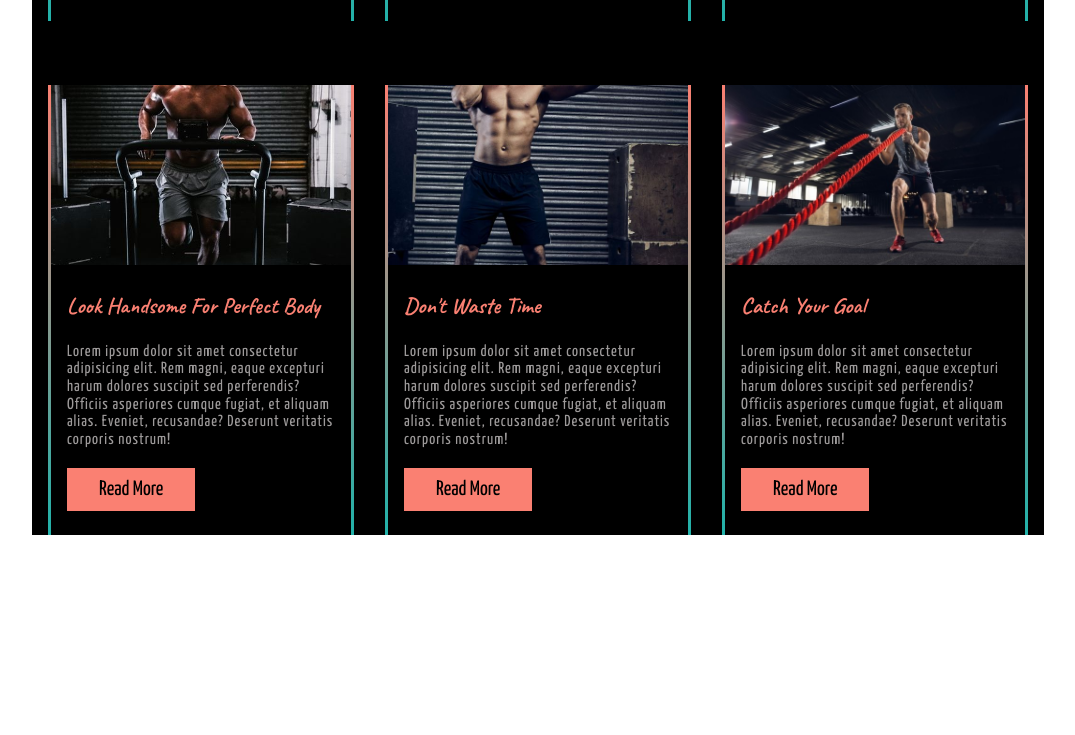
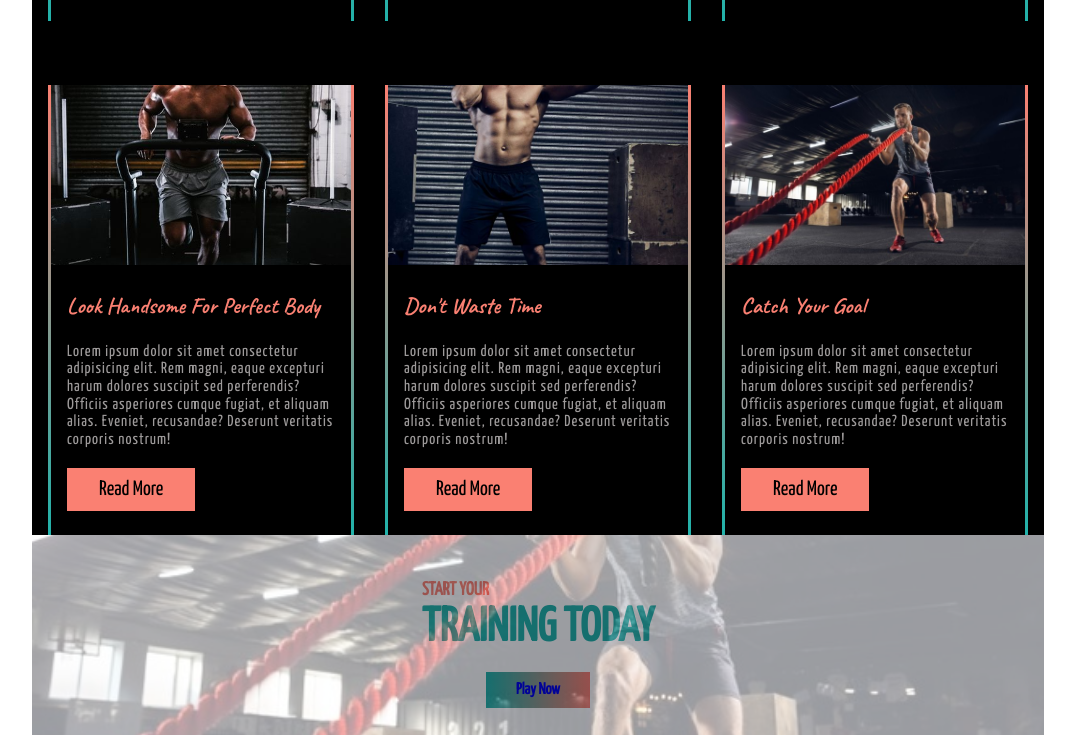
Before and after one commit to Arfan-Roky/gym-website, a plain HTML site: page index.html in a window 1280 px wide. Shown: the part 1141-1876 px from the top of the page, without its empty margins (102-1177 px from the left). Before the commit the page ends 1676 px from the top, so only its background shows below. Drawn offline with Linux system fonts and the light colour scheme.

Commit message:
training section is done

```diff
--- a/index.html
+++ b/index.html
@@ -184,7 +184,13 @@
       </div>
     </section>
 
-
+    <!-- training section -->
+    <section class="training">
+      <h3 class="trainHeading">
+        START YOUR <span class="trainSpan">TRAINING TODAY</span>
+      </h3>
+      <a href="#" class="trainBtn">Play Now</a>
+    </section>
 
 
 
--- a/style.css
+++ b/style.css
@@ -151,3 +151,51 @@ header {
 .outlineBtn:focus {
   outline-offset: -8px;
 }
+
+.training{
+  width: 80%;
+  height: 200px;
+  margin: 0 auto;
+  overflow: hidden;
+  position: relative;
+  display: flex;
+  justify-content: center;
+  align-items: center;
+  flex-direction: column;
+}
+
+.training::before{
+  content: '';
+  position: absolute;
+  top: 0;
+  left: 0;
+  bottom: 0;
+  right: 0;
+  background-image: url(images/img6.jpg);
+  background-repeat: no-repeat;
+  background-size: cover;
+  background-position: center;
+  opacity: .4;
+}
+
+.trainHeading {
+  color: salmon;
+
+}
+
+.trainSpan{
+  display: block;
+  font-size: 3rem;
+  padding-top: 5px;
+  color: lightseagreen;
+}
+
+.trainBtn{
+  text-decoration: none;
+  font-size: 1.3;
+  font-weight: 600;
+  padding: 10px 30px;
+  background: linear-gradient(90deg, lightseagreen, salmon) ;
+  color: balck;
+
+}
```
